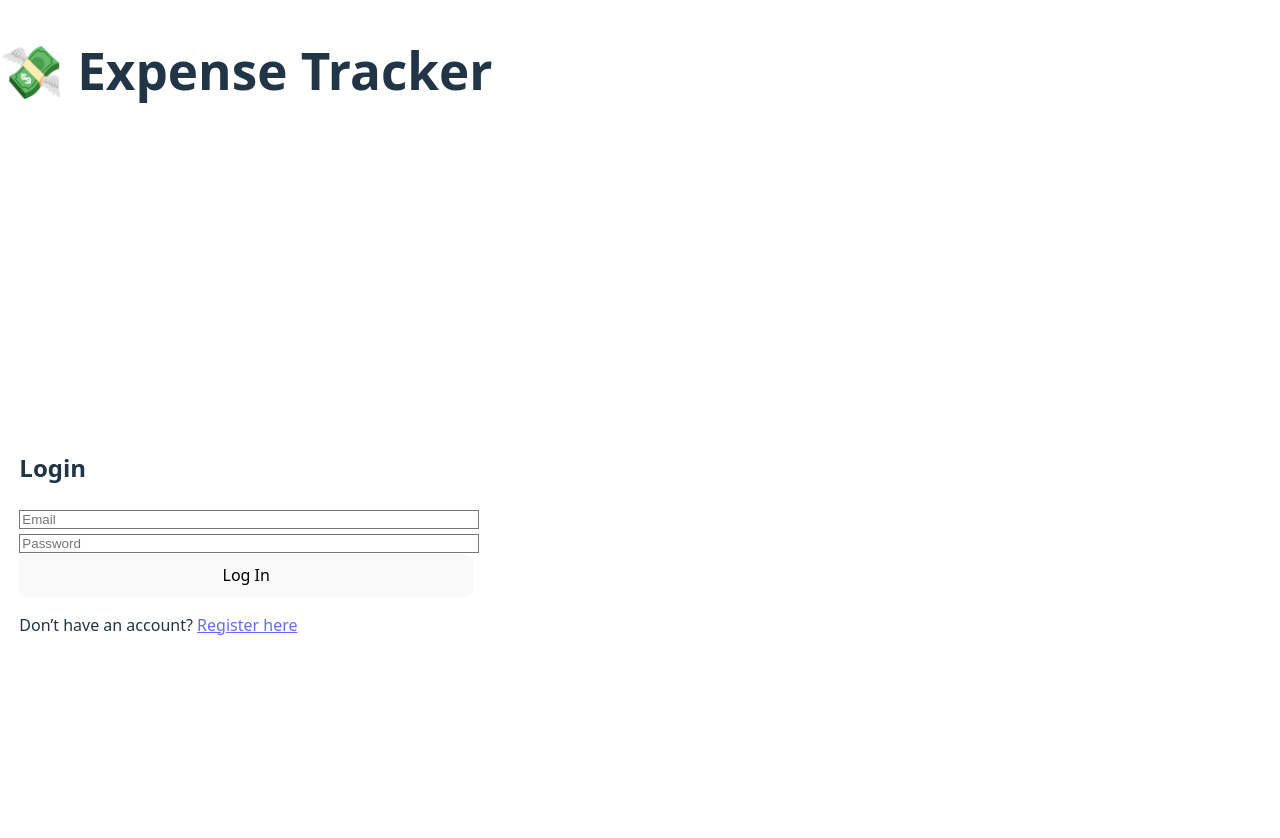
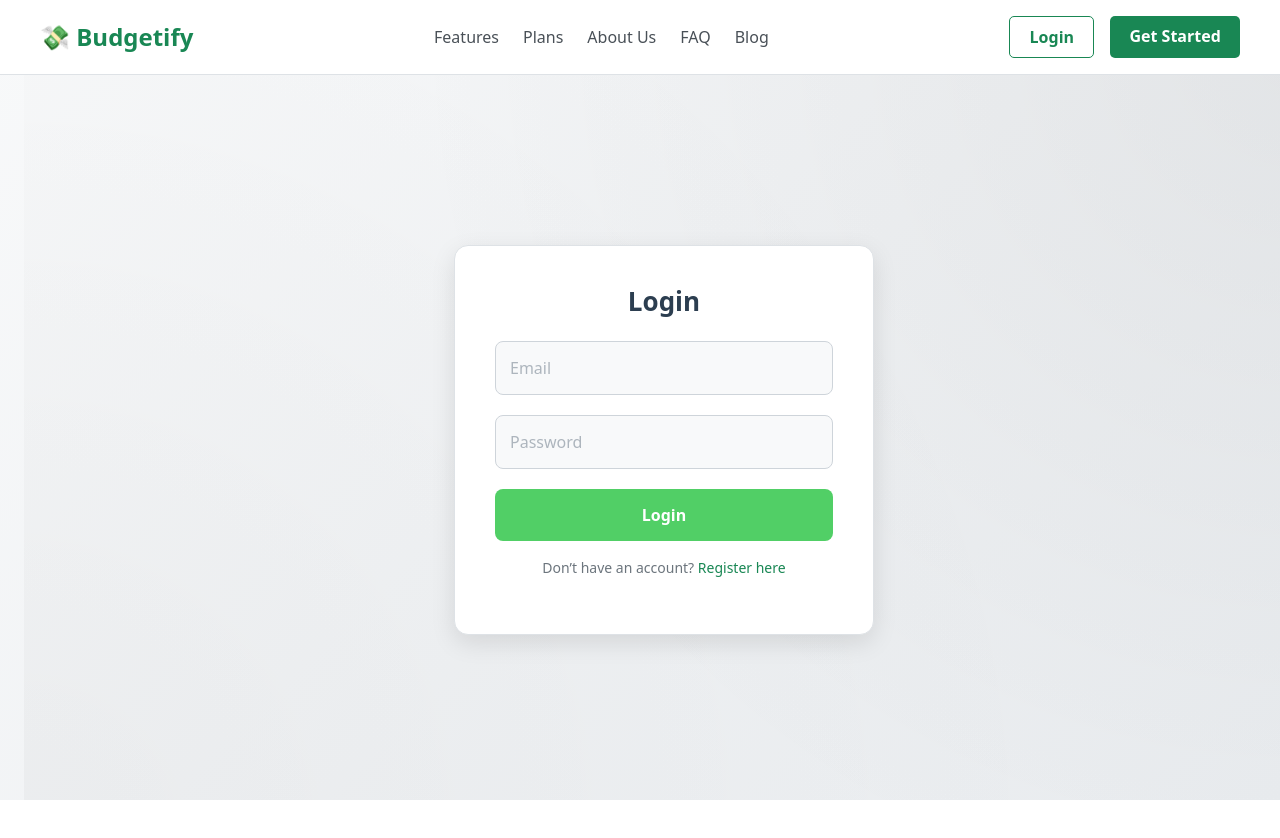
Before and after one commit to ezegeorgechukwuma/EXPENSE_TRACKER_PROJECT, a React (Vite) app in the folder expense-tracker-frontend/: page /login in a window 1280 px wide. Shown: the top 838 px of the page. After the commit the page ends 800 px from the top, so only its background shows below. Built offline with nearby package versions, Linux system fonts and the light colour scheme.

Commit message:
updated front end with pure css design

```diff
--- a/expense-tracker-frontend/package.json
+++ b/expense-tracker-frontend/package.json
@@ -12,8 +12,10 @@
   },
   "dependencies": {
     "axios": "^1.10.0",
+    "bootstrap": "^5.3.7",
     "jwt-decode": "^4.0.0",
     "react": "^19.1.0",
+    "react-bootstrap": "^2.10.10",
     "react-dom": "^19.1.0",
     "react-router-dom": "^7.6.2"
   },
--- a/expense-tracker-frontend/src/App.jsx
+++ b/expense-tracker-frontend/src/App.jsx
@@ -5,20 +5,20 @@ import AddTransaction from './pages/Transactions/AddTransaction';
 import ProtectedRoute from './components/ProtectedRoute/ProtectedRoute';
 import Dashboard from './pages/Dashboard/Dashboard';
 import Navbar from './components/Navbar/Navbar';
-// import { useContext } from 'react';
-// import { AuthContext } from './context/AuthContext';
-
+import { Container } from 'react-bootstrap';
+import Landing from './pages/Landing';
 
 function App() {
   return (
     <Router>
-      <div className="min-h-screen bg-gray-100">
-
       <Navbar />
+      {/* Bootstrap Container for page content */}
+      <Container fluid className="py-4 px-4">
         <Routes>
           <Route path="/" element={<Navigate to="/login" />} />
           <Route path="/login" element={<Login />} />
           <Route path="/register" element={<Register />} />
+          {/* <Route path="/" element={<Landing />} /> */}
           <Route
             path="/add-transaction"
             element={
@@ -36,11 +36,12 @@ function App() {
             }
           />
         </Routes>
-
-      </div>
+      </Container>
     </Router>
   );
 }
 
 export default App;
-// This is the main entry point of the application.
+// This is the main application component that sets up the routing and renders the Navbar.
+// It uses React Router for navigation and Bootstrap for styling.
+// The ProtectedRoute component ensures that only authenticated users can access certain routes.
--- a/expense-tracker-frontend/src/components/Navbar/Navbar.jsx
+++ b/expense-tracker-frontend/src/components/Navbar/Navbar.jsx
@@ -1,8 +1,9 @@
 import { useContext } from 'react';
 import { Link, useNavigate } from 'react-router-dom';
 import { AuthContext } from '../../context/AuthContext';
+import { Navbar, Nav, Container, Button } from 'react-bootstrap';
 
-const Navbar = () => {
+const AppNavbar = () => {
   const { user, logout } = useContext(AuthContext);
   const navigate = useNavigate();
 
@@ -12,22 +13,28 @@ const Navbar = () => {
   };
 
   return (
-    <nav className="bg-white shadow-md p-4 flex justify-between items-center">
-      <h1 className="text-xl font-bold text-green-700">💸 Expense Tracker</h1>
-
-      {user && (
-        <div className="flex items-center gap-6">
-          <Link to="/dashboard" className="text-gray-800 hover:text-green-600">Dashboard</Link>
-          <Link to="/add-transaction" className="text-gray-800 hover:text-green-600">Add Transaction</Link>
-          <button onClick={handleLogout} className="text-red-600 font-medium hover:underline">
-            Logout
-          </button>
-        </div>
-      )}
-    </nav>
+    <Navbar bg="light" expand="lg" className="shadow-sm mb-4">
+      <Container>
+        <Navbar.Brand as={Link} to="/" className="text-success fw-bold">
+          💸 Expense Tracker
+        </Navbar.Brand>
+        <Navbar.Toggle aria-controls="main-navbar" />
+        <Navbar.Collapse id="main-navbar" className="justify-content-end">
+          {user && (
+            <Nav className="gap-3">
+              <Nav.Link as={Link} to="/dashboard">Dashboard</Nav.Link>
+              <Nav.Link as={Link} to="/add-transaction">Add Transaction</Nav.Link>
+              <Button variant="outline-danger" onClick={handleLogout}>
+                Logout
+              </Button>
+            </Nav>
+          )}
+        </Navbar.Collapse>
+      </Container>
+    </Navbar>
   );
 };
 
-export default Navbar;
-// This is the Navbar component for the application.
-// It displays the application title and navigation links.
+export default AppNavbar;
+// This component renders the navigation bar for the application.
+// It includes links to the dashboard and add transaction pages, and a logout button.
--- /dev/null
+++ b/expense-tracker-frontend/src/components/PublicNavbar.css
@@ -0,0 +1,75 @@
+.public-navbar {
+    width: 100%;
+    background-color: #ffffff;
+    border-bottom: 1px solid #dee2e6;
+    padding: 1rem 2rem;
+    position: fixed;
+    top: 0;
+    left: 0;
+    z-index: 1000;
+  }
+
+  .navbar-container {
+    max-width: 1200px;
+    margin: 0 auto;
+    display: flex;
+    justify-content: space-between;
+    align-items: center;
+  }
+
+  .logo a {
+    font-size: 1.5rem;
+    font-weight: bold;
+    color: #198754;
+    text-decoration: none;
+  }
+
+  .nav-links {
+    display: flex;
+    gap: 1.5rem;
+  }
+
+  .nav-links a {
+    color: #495057;
+    text-decoration: none;
+    font-weight: 500;
+    transition: color 0.3s ease;
+  }
+
+  .nav-links a:hover {
+    color: #198754;
+  }
+
+  .nav-actions {
+    display: flex;
+    gap: 1rem;
+  }
+
+  .login-btn,
+  .cta-btn {
+    padding: 0.5rem 1.2rem;
+    border-radius: 5px;
+    text-decoration: none;
+    font-weight: 600;
+    transition: background-color 0.3s ease;
+  }
+
+  .login-btn {
+    color: #198754;
+    border: 1px solid #198754;
+    background-color: transparent;
+  }
+
+  .login-btn:hover {
+    background-color: #e9f7ef;
+  }
+
+  .cta-btn {
+    background-color: #198754;
+    color: white;
+    border: none;
+  }
+
+  .cta-btn:hover {
+    background-color: #157347;
+  }
--- /dev/null
+++ b/expense-tracker-frontend/src/components/PublicNavbar.jsx
@@ -0,0 +1,29 @@
+import { Link } from 'react-router-dom';
+import './PublicNavbar.css';
+
+function PublicNavbar({ onLoginClick }) {
+  return (
+    <header className="public-navbar">
+      <div className="navbar-container">
+        <div className="logo">
+          <Link to="/">💸 Budgetify</Link>
+        </div>
+        <nav className="nav-links">
+          <a href="#features">Features</a>
+          <a href="#plans">Plans</a>
+          <a href="#about">About Us</a>
+          <a href="#faq">FAQ</a>
+          <a href="#blog">Blog</a>
+        </nav>
+        <div className="nav-actions">
+          <button onClick={onLoginClick} className="login-btn">Login</button>
+          <Link to="/register" className="cta-btn">Get Started</Link>
+        </div>
+      </div>
+    </header>
+  );
+}
+
+export default PublicNavbar;
+// This component renders the public navigation bar for the application.
+// It includes links to various sections of the site and buttons for login and registration.
--- a/expense-tracker-frontend/src/main.jsx
+++ b/expense-tracker-frontend/src/main.jsx
@@ -3,6 +3,7 @@ import ReactDOM from 'react-dom/client';
 import App from './App.jsx';
 import './index.css';
 import { AuthProvider } from './context/AuthContext.jsx';
+import 'bootstrap/dist/css/bootstrap.min.css'; // ✅ Import bootstrap CSS
 
 ReactDOM.createRoot(document.getElementById('root')).render(
   <React.StrictMode>
--- /dev/null
+++ b/expense-tracker-frontend/src/pages/Landing.jsx
@@ -0,0 +1,24 @@
+import { useState } from 'react';
+import PublicNavbar from '../components/PublicNavbar';
+import LoginModal from './Login/Login'; // ← new file
+
+function Landing() {
+  const [showLogin, setShowLogin] = useState(false);
+
+  return (
+    <>
+      <PublicNavbar onLoginClick={() => setShowLogin(true)} />
+      {showLogin && <LoginModal onClose={() => setShowLogin(false)} />}
+
+      {/* 👇 Add your landing page sections here */}
+      <div className="landing-content">
+        <h1>Welcome to Budgetify 💸</h1>
+        <p>Your smart and personal expense tracker.</p>
+      </div>
+    </>
+  );
+}
+
+export default Landing;
+// This is the landing page component for the expense tracker application.
+// It includes the public navigation bar and a login modal.
--- /dev/null
+++ b/expense-tracker-frontend/src/pages/Login/Login.css
@@ -0,0 +1,98 @@
+/* Clean light background and login form */
+
+body, html {
+    margin: 0;
+    padding: 0;
+    height: 100%;
+    width: 100%;
+    font-family: 'Inter', 'Segoe UI', Tahoma, Geneva, Verdana, sans-serif;
+    background: linear-gradient(135deg, #f8f9fa, #e9ecef); /* soft light background */
+    overflow: hidden;
+  }
+
+  .login-container {
+    display: flex;
+    justify-content: center;
+    align-items: center;
+    height: 100vh;
+    width: 100vw;
+    padding: 1rem;
+    background:
+      radial-gradient(circle at top right, rgba(0, 0, 0, 0.05), transparent 60%),
+      radial-gradient(circle at bottom left, rgba(0, 0, 0, 0.03), transparent 70%);
+  }
+
+  .login-box {
+    background-color: #ffffff;
+    padding: 2.5rem;
+    border-radius: 14px;
+    box-shadow: 0 8px 25px rgba(0, 0, 0, 0.1);
+    width: 100%;
+    max-width: 420px;
+    color: #333;
+    border: 1px solid #dee2e6;
+  }
+
+  .login-box h2 {
+    font-size: 26px;
+    font-weight: 700;
+    margin-bottom: 1.5rem;
+    color: #2c3e50;
+    text-align: center;
+  }
+
+  .login-box input {
+    width: 100%;
+    padding: 14px;
+    margin-bottom: 1.25rem;
+    outline: none;
+    border: 1px solid #ced4da;
+    border-radius: 8px;
+    background-color: #f8f9fa;
+    color: #495057;
+    font-size: 16px;
+    transition: border-color 0.3s ease;
+  }
+
+  .login-box input::placeholder {
+    color: #adb5bd;
+  }
+
+  .login-box input:focus {
+    border-color: #51cf66; /* green border on focus */
+    background-color: #fff;
+  }
+
+  .login-box button {
+    width: 100%;
+    padding: 14px;
+    background-color: #51cf66; /* soft green */
+    color: #fff;
+    font-weight: 600;
+    border: none;
+    border-radius: 8px;
+    cursor: pointer;
+    font-size: 16px;
+    transition: background-color 0.3s ease;
+  }
+
+  .login-box button:hover {
+    background-color: #40c057;
+  }
+
+  .login-box p {
+    text-align: center;
+    margin-top: 1rem;
+    font-size: 14px;
+    color: #6c757d;
+  }
+
+  .login-box a {
+    color: #198754;
+    text-decoration: none;
+    font-weight: 500;
+  }
+
+  .login-box a:hover {
+    text-decoration: underline;
+  }
--- a/expense-tracker-frontend/src/pages/Login/Login.jsx
+++ b/expense-tracker-frontend/src/pages/Login/Login.jsx
@@ -1,8 +1,9 @@
-import { useState } from 'react';
+import { useState, useContext } from 'react';
 import axios from '../../api/axios';
-import { useContext } from 'react';
 import { AuthContext } from '../../context/AuthContext';
 import { useNavigate, Link } from 'react-router-dom';
+import './Login.css'; // 👈 Login form CSS
+import PublicNavbar from '../../components/PublicNavbar'; // 👈 Navbar import
 
 function Login() {
   const [email, setEmail] = useState('');
@@ -14,51 +15,40 @@ function Login() {
     e.preventDefault();
     try {
       const res = await axios.post('/auth/login', { email, password });
-      console.log('✅ Login response:', res.data); // Add this
       localStorage.setItem('token', res.data.token);
-      loginUser(res.data.token); // Update context with the token
-    //   alert("Login successful! Redirecting to dashboard...");
-
+      loginUser(res.data.token);
       navigate('/dashboard');
     } catch (err) {
-        console.error('❌ Login error:', err.response?.data?.msg);
-      alert(err.response?.data?.msg || "Login failed");
+      alert(err.response?.data?.msg || 'Login failed');
     }
   };
 
   return (
-
-    <div className="flex justify-center items-center h-screen">
-
-      <form onSubmit={handleLogin} className="bg-white p-8 rounded shadow-md w-96">
-        <h2 className="text-2xl font-bold mb-6">Login</h2>
+    <>
+      <PublicNavbar />
+      <div className="login-container">
+        <form onSubmit={handleLogin} className="login-box">
+          <h2>Login</h2>
           <input
             type="email"
             placeholder="Email"
-          className="w-full mb-4 p-2 border"
             onChange={(e) => setEmail(e.target.value)}
+            required
           />
           <input
             type="password"
             placeholder="Password"
-          className="w-full mb-4 p-2 border"
             onChange={(e) => setPassword(e.target.value)}
+            required
           />
-        <button type="submit" className="w-full bg-blue-600 text-white p-2 rounded">
-          Log In
-        </button>
-
-        <p className="mt-4 text-sm">
-          Don’t have an account?{' '}
-          <Link to="/register" className="text-blue-600 underline">
-            Register here
-          </Link>
+          <button type="submit">Login</button>
+          <p>
+            Don’t have an account? <Link to="/register">Register here</Link>
           </p>
         </form>
       </div>
+    </>
   );
 }
 
 export default Login;
-// This component handles the user login functionality.
-// It uses Axios to send a POST request to the backend API for authentication.
```
Also changed, not shown: 1 other file (tests, documents, lock files or other folders). Lines whose indentation alone changed are shown as unchanged.
